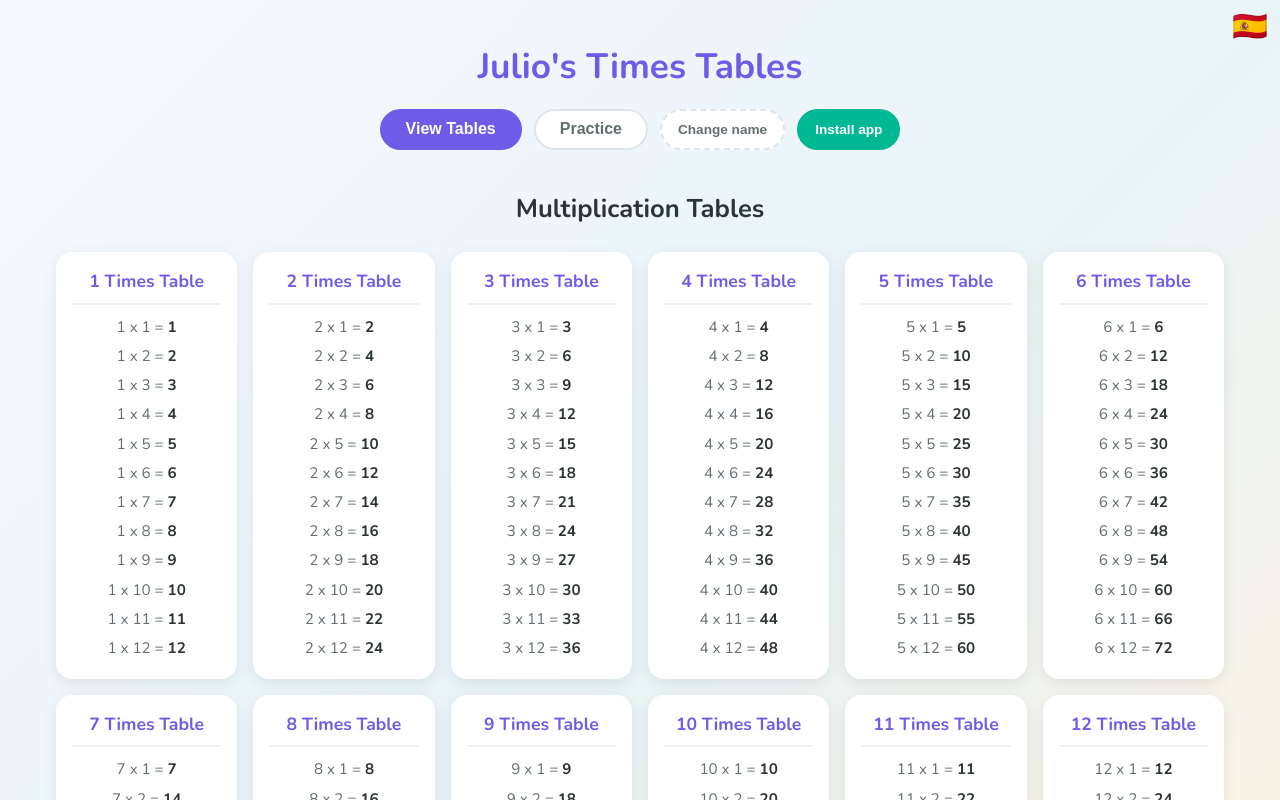
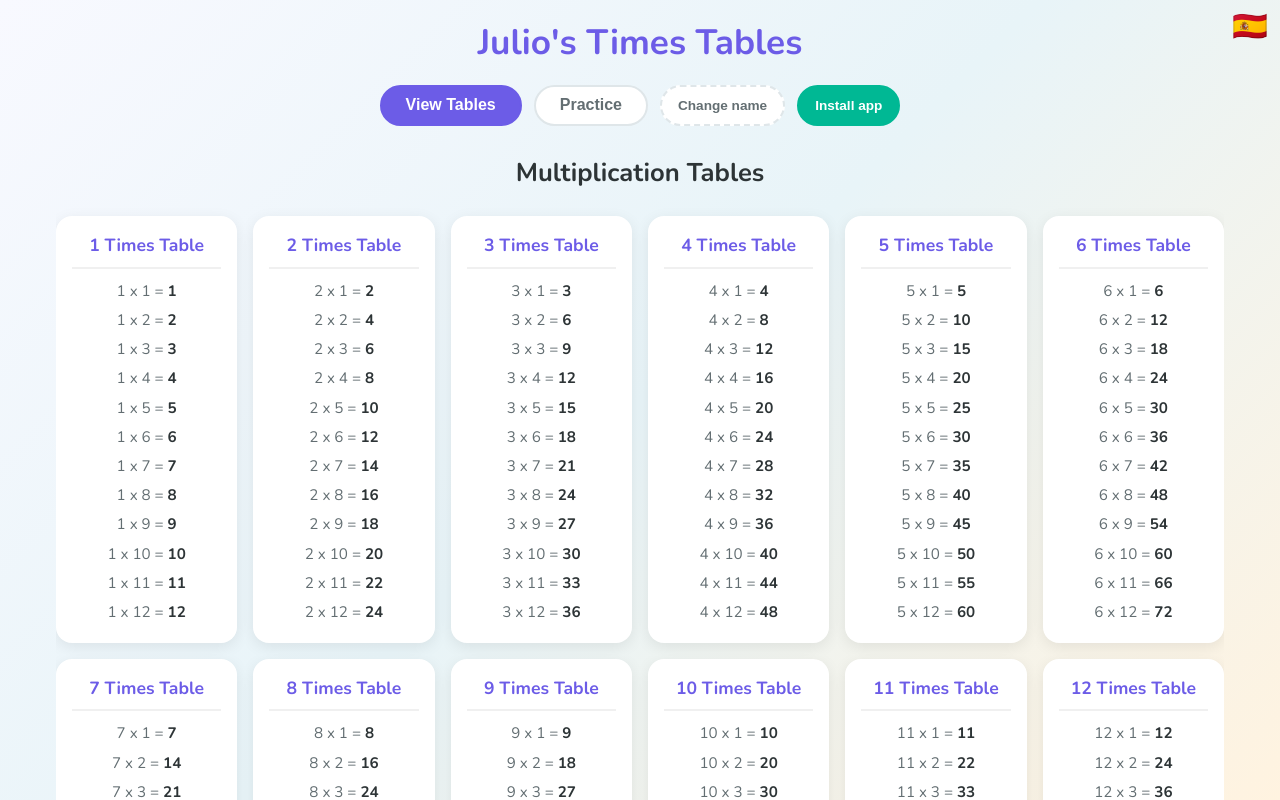
Before and after one commit to acanogal/tablas-julio, a React (Vite) app: page / in a window 1280 px wide. Shown: the top 800 px of the page. Built offline with nearby package versions, Linux system fonts and the light colour scheme.

Commit message:
feat: enhance layout structure with flexbox for app and header components

```diff
--- a/src/App.css
+++ b/src/App.css
@@ -66,10 +66,24 @@
   cursor: not-allowed;
 }
 
+/* ============ LAYOUT ============ */
+.app {
+  display: flex;
+  flex-direction: column;
+  height: 100%;
+}
+
+.app-main {
+  flex: 1;
+  overflow-y: auto;
+  padding-bottom: 1rem;
+}
+
 /* ============ HEADER ============ */
 .app-header {
+  flex-shrink: 0;
   text-align: center;
-  padding: 1.5rem 1rem;
+  padding: 1rem 1rem 0.75rem;
 }
 
 .app-header h1 {
--- a/src/index.css
+++ b/src/index.css
@@ -16,14 +16,17 @@
   box-sizing: border-box;
 }
 
+html, body, #root {
+  height: 100%;
+}
+
 body {
   margin: 0;
   min-width: 320px;
-  min-height: 100vh;
 }
 
 #root {
   max-width: 1200px;
   margin: 0 auto;
-  padding: 1rem;
+  padding: 0 1rem;
 }
```
